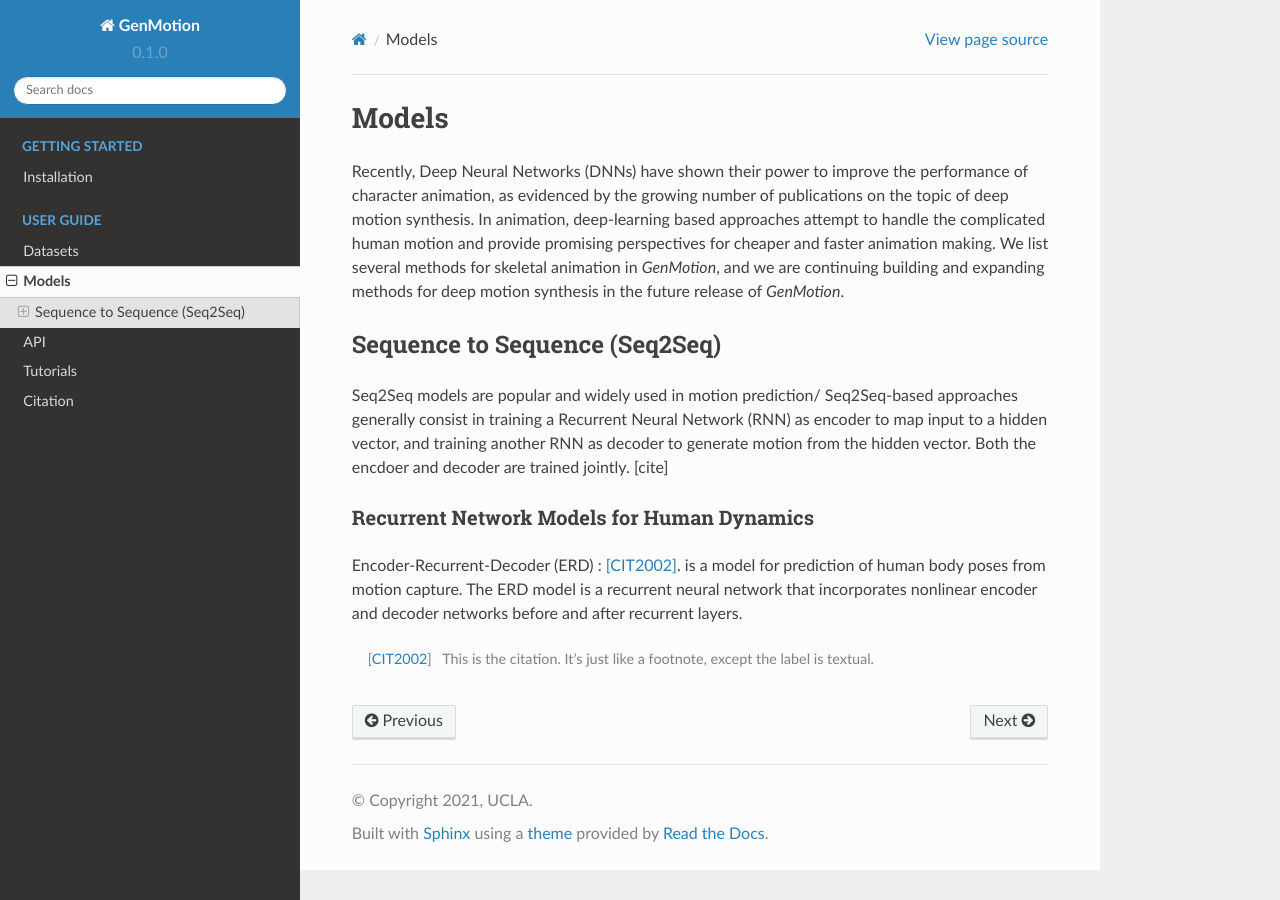
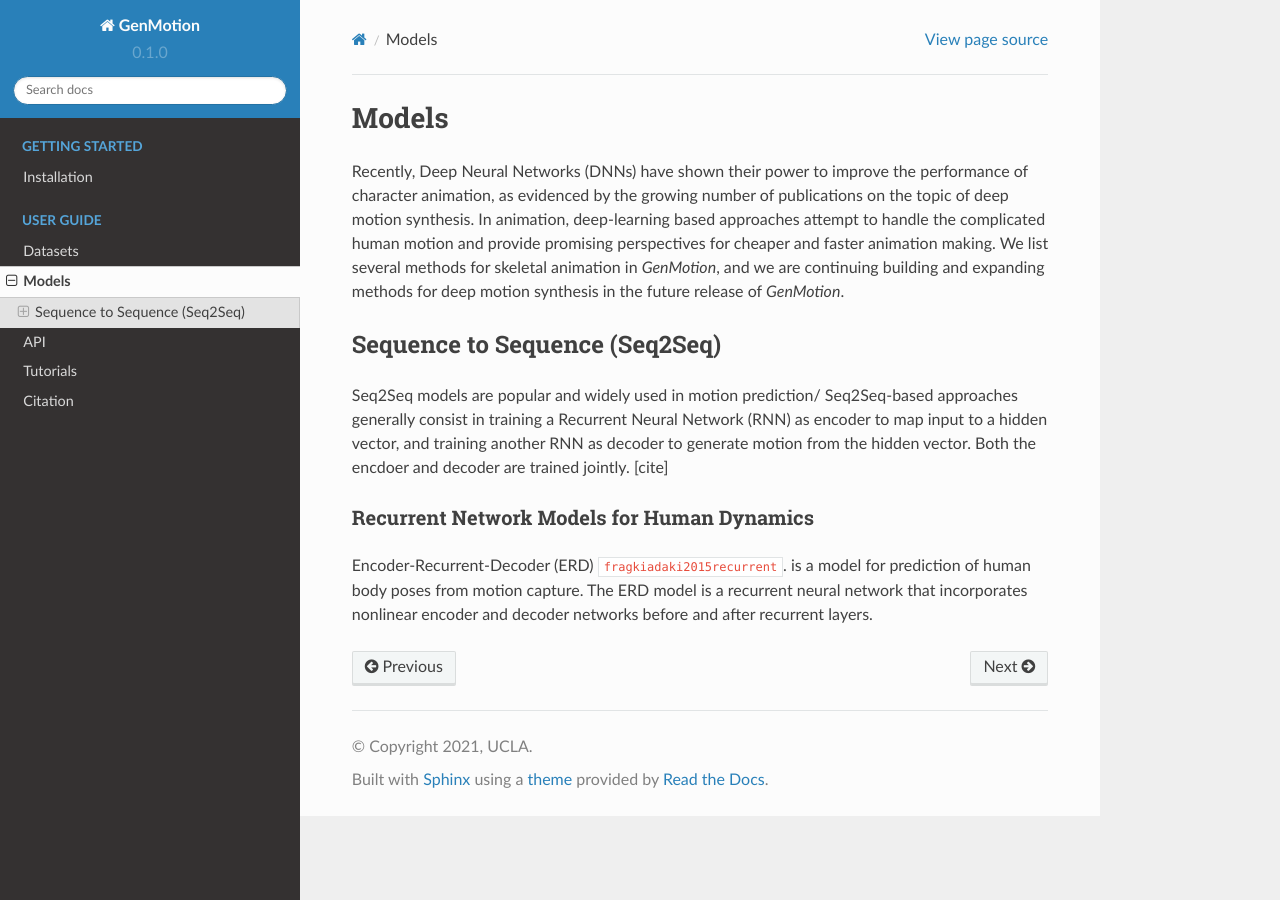
Before and after one commit to yizhouzhao/GenMotion, a Sphinx documentation site: the page built from docs/source/model.rst, in a window 1280 px wide. Built offline with Sphinx 7.4.7 and the Read the Docs theme 2.0.0, drawn with Linux system fonts in a browser that asks for light colours; cross-references to code outside the pages are shown as plain code.

Commit message:
citation

```diff
--- a/docs/source/model.rst
+++ b/docs/source/model.rst
@@ -14,7 +14,4 @@ Recurrent Neural Network (RNN) as encoder to map input to a hidden vector, and t
 
 Recurrent Network Models for Human Dynamics
 ****************************************************************
-Encoder-Recurrent-Decoder (ERD) : [CIT2002]_. is a model for prediction of human body poses from motion capture. The ERD model is a recurrent neural network that incorporates nonlinear encoder and decoder networks before and after recurrent layers.
-
-.. [CIT2002] This is the citation.  It's just like a footnote,
-   except the label is textual.
+Encoder-Recurrent-Decoder (ERD) :cite:p:`fragkiadaki2015recurrent`. is a model for prediction of human body poses from motion capture. The ERD model is a recurrent neural network that incorporates nonlinear encoder and decoder networks before and after recurrent layers.
```
Also changed, not shown: docs/source/dataset.rst (+8 -11 lines).
